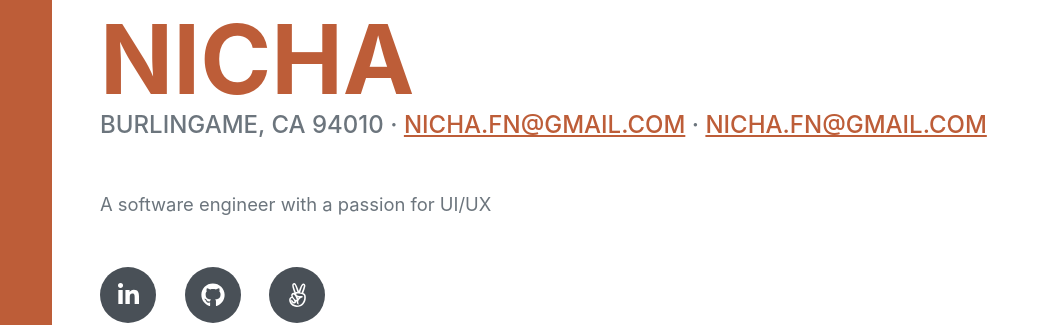
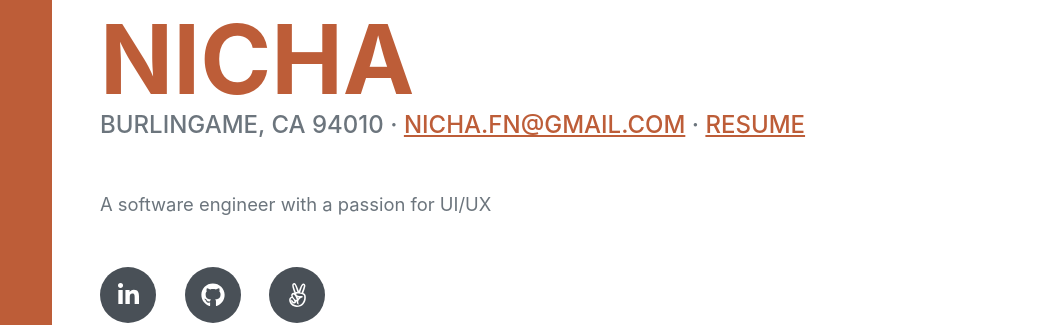
Before and after one commit to nichathong/portfolio, a plain HTML site: page index.html in a window 1280 px wide. Shown: the part 281-606 px from the top of the page, 220-1280 px from the left. Drawn offline with nearby package versions, Linux system fonts and the light colour scheme; a web font is replaced by a local one.

Commit message:
added resume

```diff
--- a/index.html
+++ b/index.html
@@ -48,7 +48,7 @@
                         Burlingame, CA 94010 ·
                         <a href="mailto:name@email.com">nicha.fn@gmail.com</a>
                         ·
-                        <a href="mailto:name@email.com">nicha.fn@gmail.com</a>
+                        <a href="assets/img/resume.pdf">resume</a>
 
                     </div>
                     <p class="lead mb-5">A software engineer with a passion for UI/UX</p>
```
